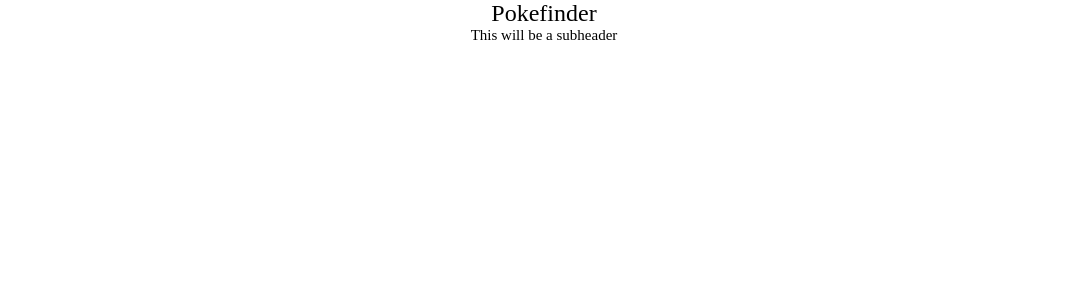
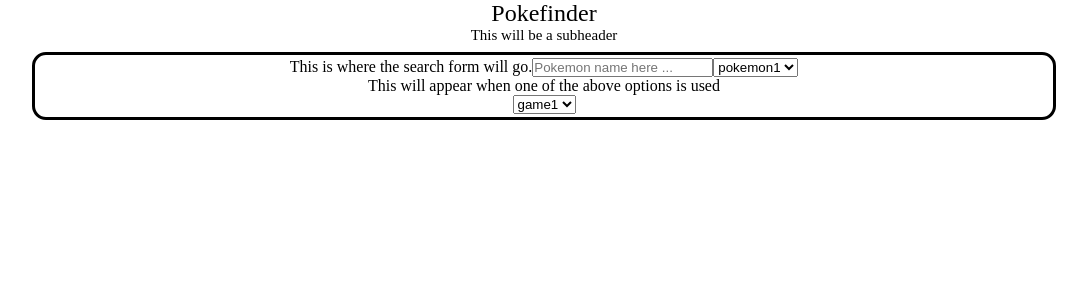
Before and after one commit to BethScarlett/Pokefinder, a React (Vite) app: page / in a window 1280 px wide. Shown: the top 300 px of the page, without its empty margins (96-1183 px from the left). Built offline with nearby package versions, Linux system fonts and the light colour scheme.

Commit message:
Setup search form component

```diff
--- a/src/App.tsx
+++ b/src/App.tsx
@@ -1,9 +1,11 @@
 import Header from "./Components/Header/Header";
+import SearchForm from "./Components/SearchForm/SearchForm";
 
 const App = () => {
   return (
     <div>
       <Header />
+      <SearchForm />
     </div>
   );
 };
--- /dev/null
+++ b/src/Components/SearchForm/SearchForm.scss
@@ -0,0 +1,14 @@
+* {
+  margin: 0;
+  padding: 0;
+  box-sizing: border-box;
+}
+
+.searchform {
+  margin: 8px auto;
+  width: 80dvw;
+  border: 3px solid black;
+  border-radius: 14px;
+  padding: 3px;
+  text-align: center;
+}
--- /dev/null
+++ b/src/Components/SearchForm/SearchForm.tsx
@@ -0,0 +1,23 @@
+import "./SearchForm.scss";
+
+const SearchForm = () => {
+  return (
+    <div className="searchform">
+      This is where the search form will go.
+      <input type="text" placeholder="Pokemon name here ..." />
+      <select>
+        <option value="pokemon1">pokemon1</option>
+        <option value="pokemon2">pokemon2</option>
+        <option value="pokemon3">pokemon3</option>
+      </select>
+      <p>This will appear when one of the above options is used</p>
+      <select>
+        <option value="game1">game1</option>
+        <option value="game2">game2</option>
+        <option value="game3">game3</option>
+      </select>
+    </div>
+  );
+};
+
+export default SearchForm;
```
